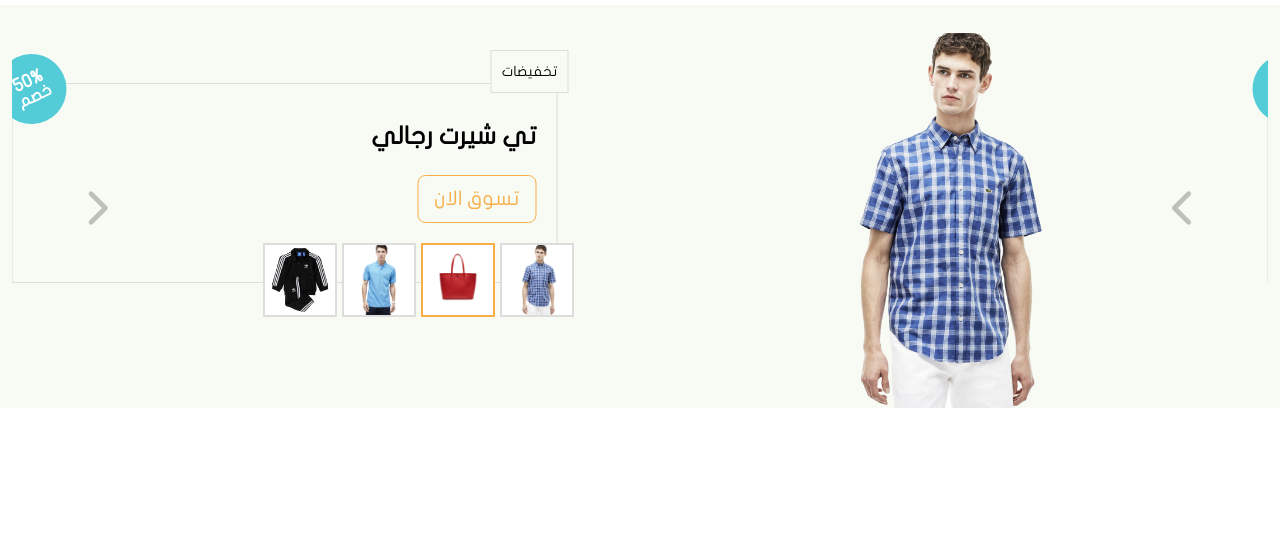
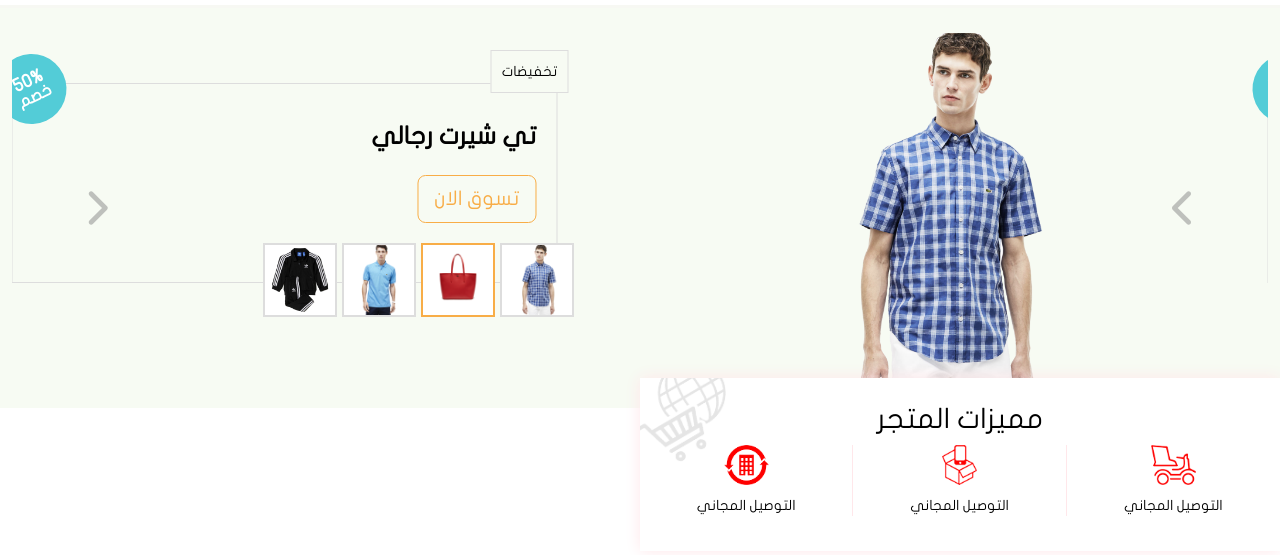
Before and after one commit to ahdbot/ecommerce1, a website built with webpack: page src/index.html in a window 1280 px wide. Shown: the part 77-632 px from the top of the page. Built offline with nearby package versions, Linux system fonts and the light colour scheme.

Commit message:
store feature done

```diff
--- a/src/css/style.css
+++ b/src/css/style.css
@@ -214,3 +214,24 @@ color: #b86d07;
     color: #868686;
     font-size: 38px ;
 }
+#store-features {
+    box-shadow: 0 0 15px #ffe7ea;
+    background-image: url(../images/bg_features.png);
+    background-repeat: no-repeat;
+    position: relative;
+    top: -30px;
+    background-size: auto 60%;
+    background-color: #fff;
+    padding-bottom: 35px;
+    padding-top: 25px;
+    background-position: -10px -20px;
+}
+
+#store-features .feature > img {
+height: 40px;
+margin-bottom: 10px;
+}
+
+#store-features .feature+.feature {
+ border-right: 1px solid #ffe7ea;
+}
--- a/src/index.html
+++ b/src/index.html
@@ -99,6 +99,7 @@
             </nav>
         </div>
         <!-- نهاية القائمة العلوية -->
+        <!-- المنتجات المميزة -->
         <div class="row">
             <div id="carousel-featured" class="carousel slide" data-bs-ride="carousel">
                 <div class="carousel-indicators custom-carousel-indicators">
@@ -197,6 +198,40 @@
                     <i class="fa-solid fa-chevron-left"></i>
                 </button>
             </div>
+
+           <!-- نهاية المنتجات المميزة -->
+
+           <div class="container">
+            <div class="row">
+                <div id="store-features" class="col-6 offset-3">
+                    <h3 class="text-center">
+                        مميزات المتجر
+                    </h3>
+
+                    <div class="row">
+                        <div class="col-4 text-center feature">
+                            <img src="images/feature_1.png" alt="feature_1">
+                            <div>
+                                التوصيل المجاني
+                            </div>
+                        </div>
+                        <div class="col-4 text-center feature">
+                            <img src="images/feature_2.png" alt="feature_1">
+                            <div>
+                                التوصيل المجاني
+                            </div>
+                        </div>
+                        <div class="col-4 text-center feature">
+                            <img src="images/feature_3.png" alt="feature_1">
+                            <div>
+                                التوصيل المجاني
+                            </div>
+                        </div>
+
+                    </div>
+                </div>
+            </div>
+           </div>
 </body>
 
 </html>
```
